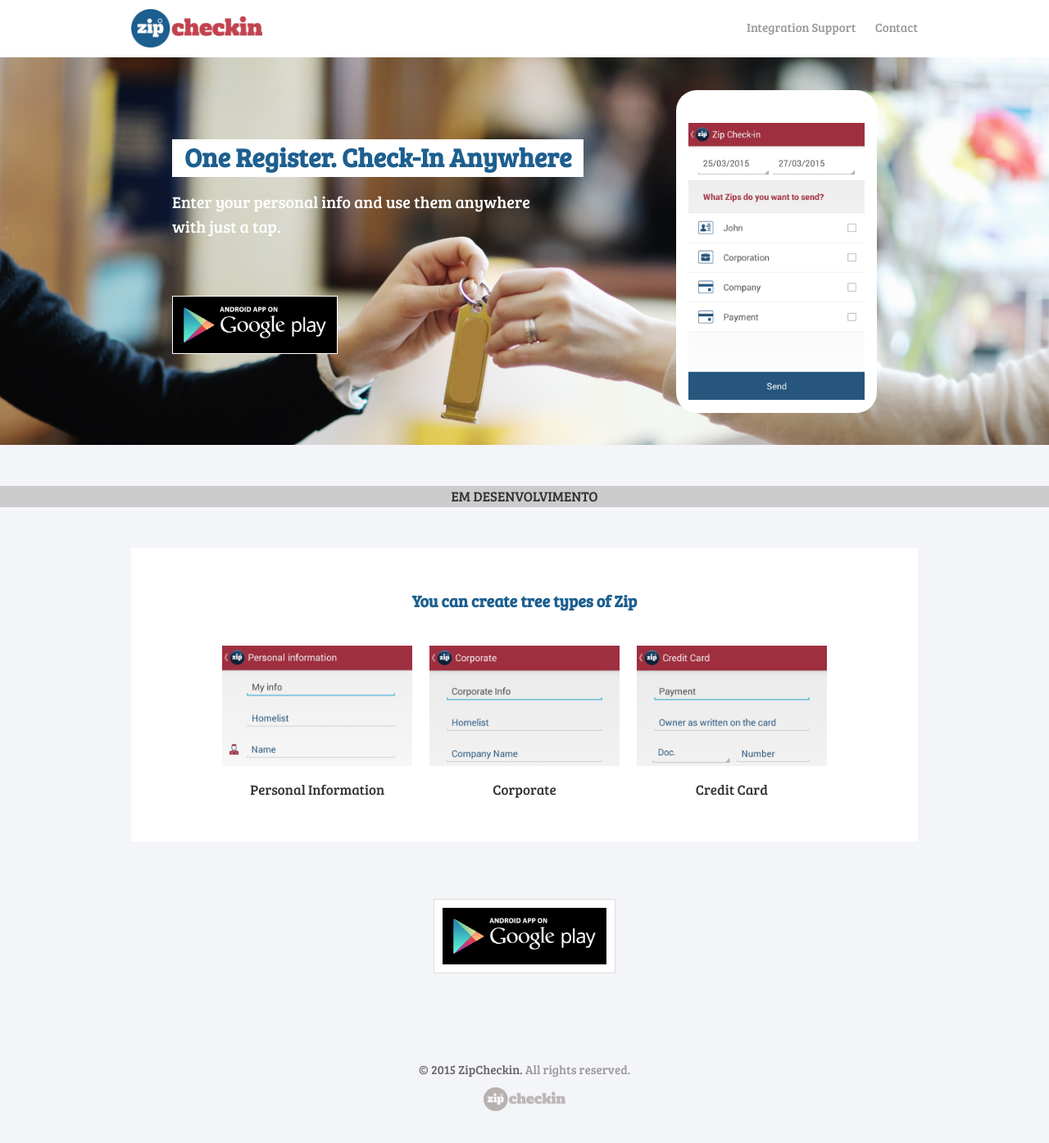
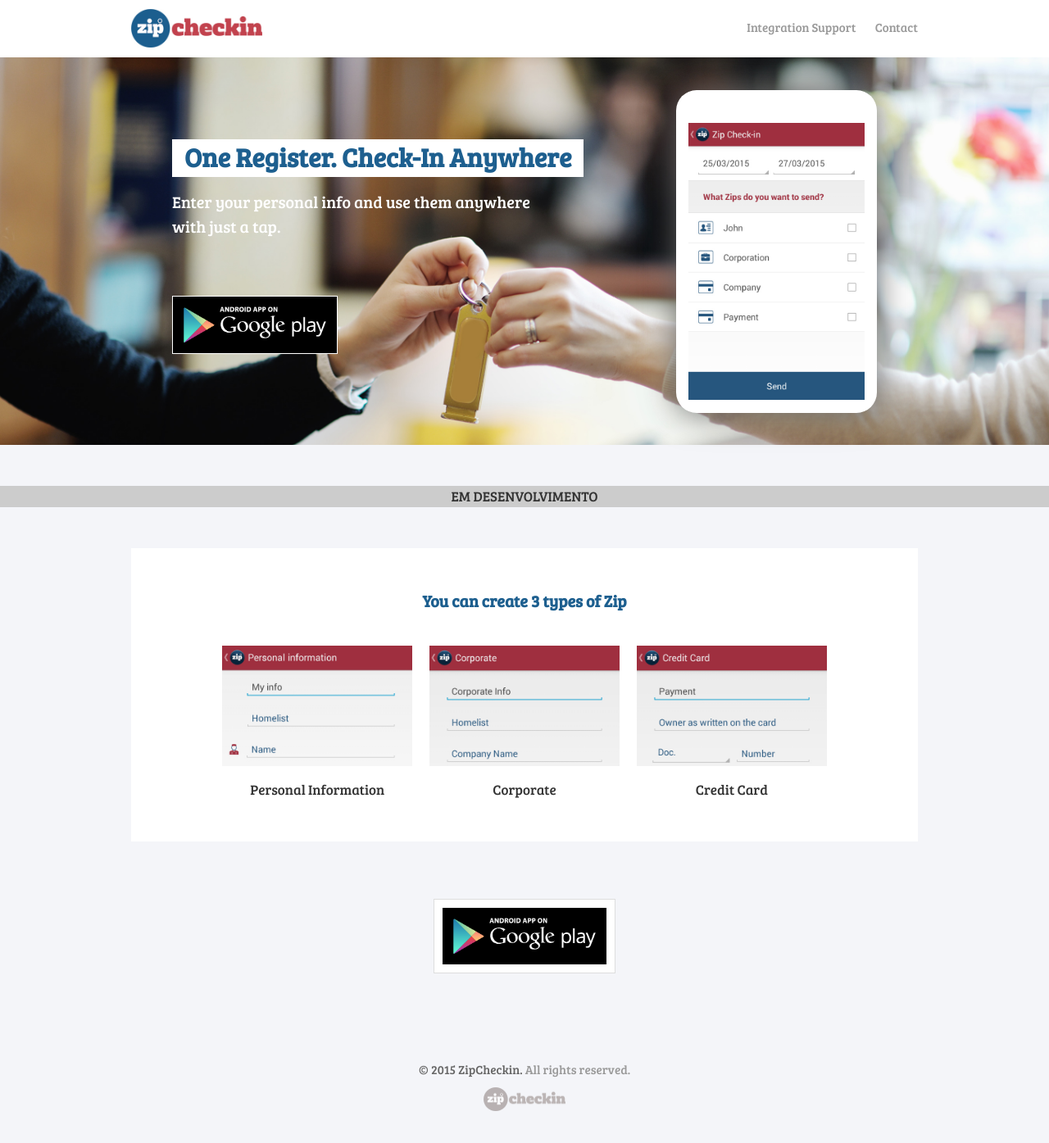
Before and after one commit to zipcheckin/zipcheckin.github.io, a Jekyll site: the page built from index.html, in a window 1280 px wide and 1400 px high. Shown: the top 1395 px of the window at 82% size. Built offline with Jekyll 4.4.1, drawn with Linux system fonts in a browser that asks for light colours; nearby versions of some CDN libraries.

Commit message:
Small improvs

```diff
--- a/_sass/_layout.scss
+++ b/_sass/_layout.scss
@@ -101,6 +101,7 @@
   padding: 40px 15px 10px 15px;
   background: $white;
   border-bottom: none;
+  box-shadow: 0 0 40px #666;
 
   img {
     width: 100%;
--- a/index.html
+++ b/index.html
@@ -32,7 +32,7 @@
   <div class="wrapper">
     <section class="types-of-zip">
 
-      <h3>You can create tree types of Zip</h3>
+      <h3>You can create 3 types of Zip</h3>
 
       <ul class="screen-gallery">
         <li>
```
